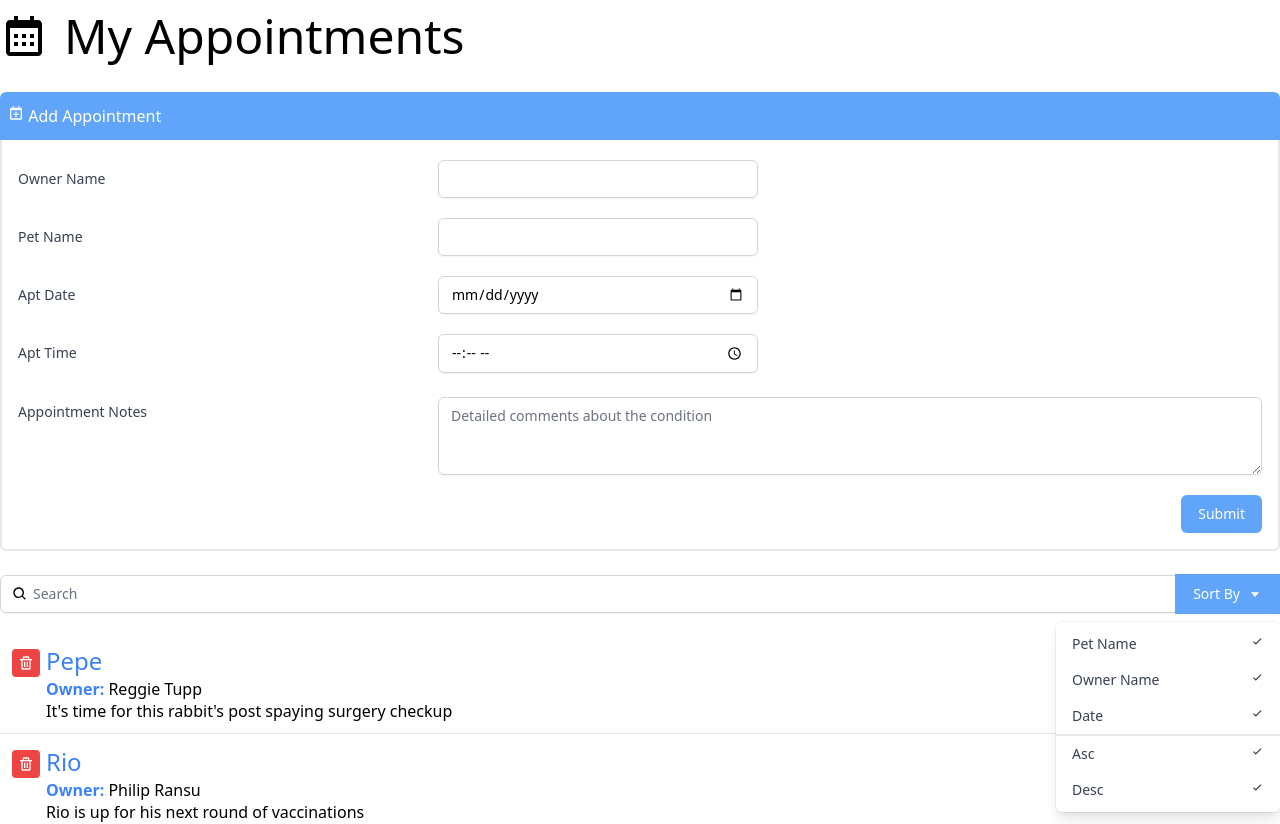
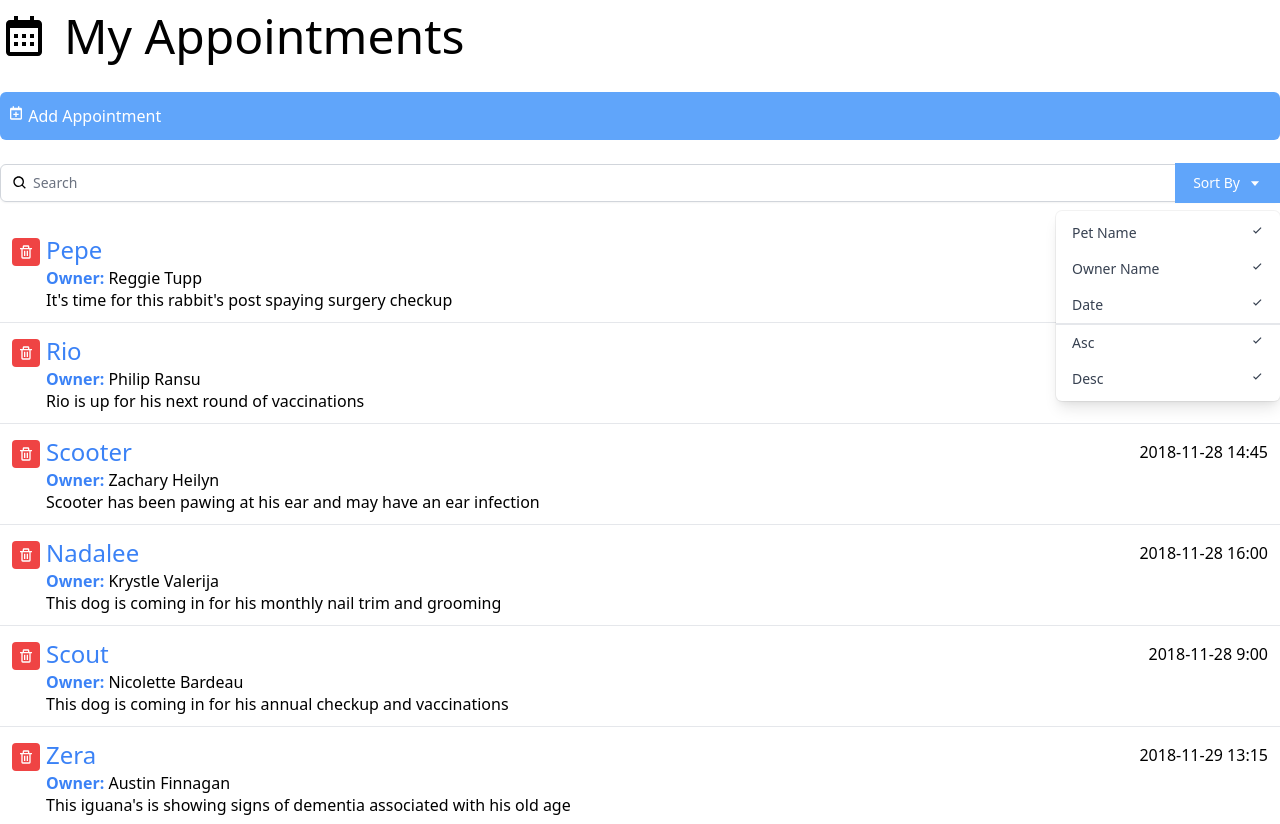
Before and after one commit to olaassem/react-interface, a React (Create React App) app: page / in a window 1280 px wide. Shown: the top 824 px of the page. Built offline with nearby package versions, Linux system fonts and the light colour scheme.

Commit message:
appt form toggle & conditional classes

```diff
--- a/src/components/AddAppt.js
+++ b/src/components/AddAppt.js
@@ -1,12 +1,21 @@
+import {useState} from 'react';
 import { BiCalendarPlus } from "react-icons/bi";
 
 const AddAppt = () => {
+
+  const [toggleForm, setToggleForm] = useState(false);
+
   return (
     <div>
-      <button className="bg-blue-400 text-white px-2 py-3 w-full text-left rounded-t-md">
+      <button
+        onClick={() => setToggleForm(!toggleForm)}
+        className={`bg-blue-400 text-white px-2 py-3 w-full text-left ${toggleForm ? "rounded-t-md" : "rounded-md"}`}
+      >
         <div><BiCalendarPlus className="inline-block align-text-top" />  Add Appointment</div>
       </button>
-      <div className="border-r-2 border-b-2 border-l-2 border-light-blue-500 rounded-b-md pl-4 pr-4 pb-4">
+
+      { toggleForm && (
+        <div className="border-r-2 border-b-2 border-l-2 border-light-blue-500 rounded-b-md pl-4 pr-4 pb-4">
         <div className="sm:grid sm:grid-cols-3 sm:gap-4 sm:items-start  sm:pt-5">
           <label htmlFor="ownerName" className="block text-sm font-medium text-gray-700 sm:mt-px sm:pt-2">
             Owner Name
@@ -66,6 +75,8 @@
           </div>
         </div>
       </div>
+      )}
+
     </div>
   )
 }
```
